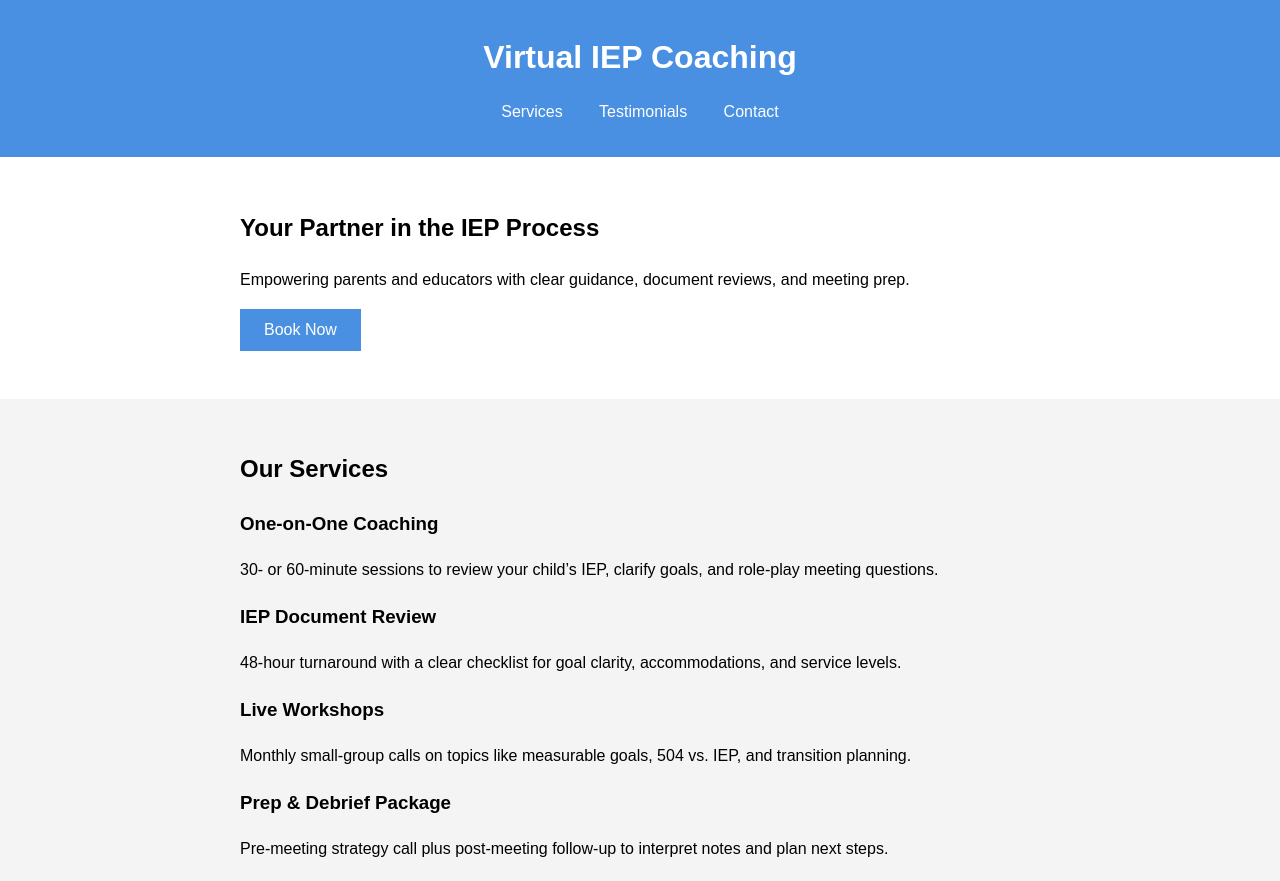
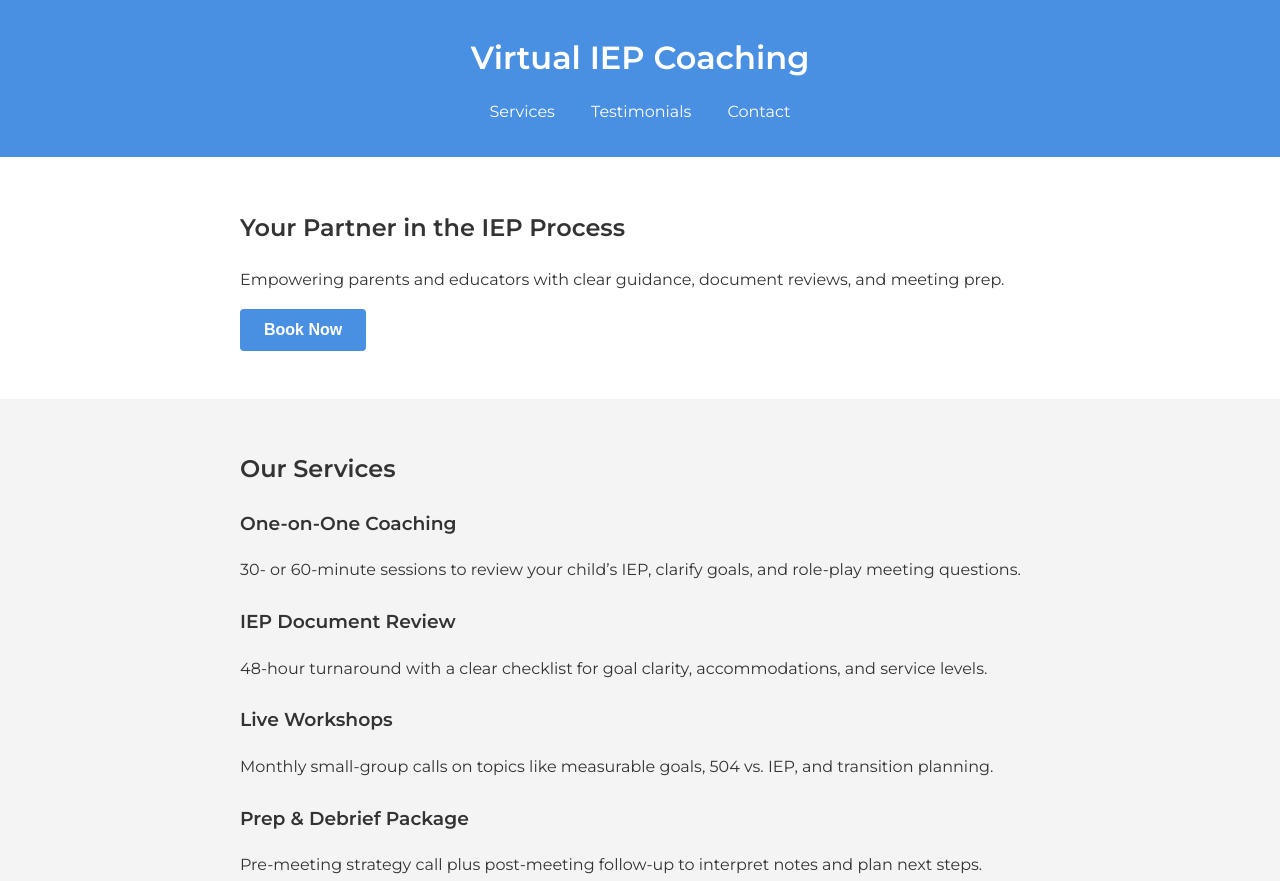
Before and after one commit to iepcoach/virtual-iep-coaching, a plain HTML site: page index.html in a window 1280 px wide. Shown: the top 881 px of the page. Drawn offline with Linux system fonts and the light colour scheme.

Commit message:
Update index.html

```diff
--- a/index.html
+++ b/index.html
@@ -4,19 +4,74 @@
   <meta charset="UTF-8">
   <meta name="viewport" content="width=device-width, initial-scale=1.0">
   <title>Virtual IEP Coaching</title>
+  <!-- Google Font -->
+  <link href="https://fonts.googleapis.com/css2?family=Montserrat:wght@400;600&display=swap" rel="stylesheet">
   <style>
-    body { font-family: Arial, sans-serif; margin: 0; padding: 0; line-height: 1.6; }
-    header { background: #4A90E2; color: white; padding: 2rem 1rem; text-align: center; }
-    header h1 { margin: 0; }
-    nav { margin-top: 1rem; }
-    nav a { color: white; margin: 0 1rem; text-decoration: none; }
-    section { padding: 2rem 1rem; }
-    .container { max-width: 800px; margin: auto; }
-    .services, .testimonials, .contact { background: #f4f4f4; margin-top: 1rem; }
-    .service-item, .testimonial-item { margin-bottom: 1rem; }
-    button { background: #4A90E2; color: white; border: none; padding: 0.75rem 1.5rem; cursor: pointer; font-size: 1rem; }
-    button:hover { background: #357ABD; }
-    footer { text-align: center; padding: 1rem 0; background: #333; color: white; margin-top: 1rem; }
+    body {
+      font-family: 'Montserrat', sans-serif;
+      margin: 0;
+      padding: 0;
+      line-height: 1.6;
+      color: #333;
+    }
+    header {
+      background: #4A90E2;
+      color: white;
+      padding: 2rem 1rem;
+      text-align: center;
+    }
+    header h1 {
+      margin: 0;
+      font-weight: 600;
+    }
+    nav {
+      margin-top: 1rem;
+    }
+    nav a {
+      color: white;
+      margin: 0 1rem;
+      text-decoration: none;
+      font-weight: 400;
+    }
+    section {
+      padding: 2rem 1rem;
+    }
+    .container {
+      max-width: 800px;
+      margin: auto;
+    }
+    .services, .testimonials, .contact {
+      background: #f4f4f4;
+      margin-top: 1rem;
+    }
+    .service-item, .testimonial-item {
+      margin-bottom: 1.5rem;
+    }
+    .service-item h3, .testimonial-item strong {
+      font-weight: 600;
+    }
+    button {
+      background: #4A90E2;
+      color: white;
+      border: none;
+      padding: 0.75rem 1.5rem;
+      cursor: pointer;
+      font-size: 1rem;
+      font-weight: 600;
+      border-radius: 4px;
+      transition: background 0.3s ease;
+    }
+    button:hover {
+      background: #357ABD;
+    }
+    footer {
+      text-align: center;
+      padding: 1rem 0;
+      background: #333;
+      color: white;
+      margin-top: 1rem;
+      font-size: 0.9rem;
+    }
   </style>
 </head>
 <body>
@@ -31,7 +86,7 @@
 
   <section id="hero">
     <div class="container">
-      <h2>Your Partner in the IEP Process</h2>
+      <h2 style="font-weight:600;">Your Partner in the IEP Process</h2>
       <p>Empowering parents and educators with clear guidance, document reviews, and meeting prep.</p>
       <button onclick="location.href='#contact'">Book Now</button>
     </div>
@@ -39,7 +94,7 @@
 
   <section id="services" class="services">
     <div class="container">
-      <h2>Our Services</h2>
+      <h2 style="font-weight:600;">Our Services</h2>
       <div class="service-item">
         <h3>One-on-One Coaching</h3>
         <p>30- or 60-minute sessions to review your child’s IEP, clarify goals, and role-play meeting questions.</p>
@@ -61,34 +116,29 @@
 
   <section id="testimonials" class="testimonials">
     <div class="container">
-      <h2>Testimonials</h2>
+      <h2 style="font-weight:600;">Testimonials</h2>
       <div class="testimonial-item">
         <p>"Working with Virtual IEP Coaching gave me confidence to speak up during meetings and secure better accommodations for my son."</p>
-        <strong> Parent of a 4th Grader</strong>
+        <strong>- Parent of a 4th Grader</strong>
       </div>
       <div class="testimonial-item">
         <p>"Their document review highlighted gaps I never noticed. Our team meeting was so much smoother afterward."</p>
-        <strong> Special Ed Teacher</strong>
+        <strong>- Special Ed Teacher</strong>
       </div>
     </div>
   </section>
 
-    <section id="contact" class="contact">
+  <section id="contact" class="contact">
     <div class="container">
-      <h2>Get Started</h2>
+      <h2 style="font-weight:600;">Get Started</h2>
       <p>Ready to take control of your child's IEP process? Reach out today!</p>
-            <form action="https://formspree.io/f/mgvagllr" method="POST">
-        <!-- Replace "yourFormId" with your Formspree form ID -->
-
+      <form action="https://formspree.io/f/mgvagllr" method="POST">
         <label for="name">Name:</label><br>
         <input type="text" id="name" name="name" required style="width:100%; padding:0.5rem;"><br><br>
-
         <label for="email">Email:</label><br>
         <input type="email" id="email" name="_replyto" required style="width:100%; padding:0.5rem;"><br><br>
-
         <label for="message">Message:</label><br>
         <textarea id="message" name="message" rows="4" style="width:100%; padding:0.5rem;" required></textarea><br><br>
-
         <button type="submit">Send Message</button>
       </form>
     </div>
```
